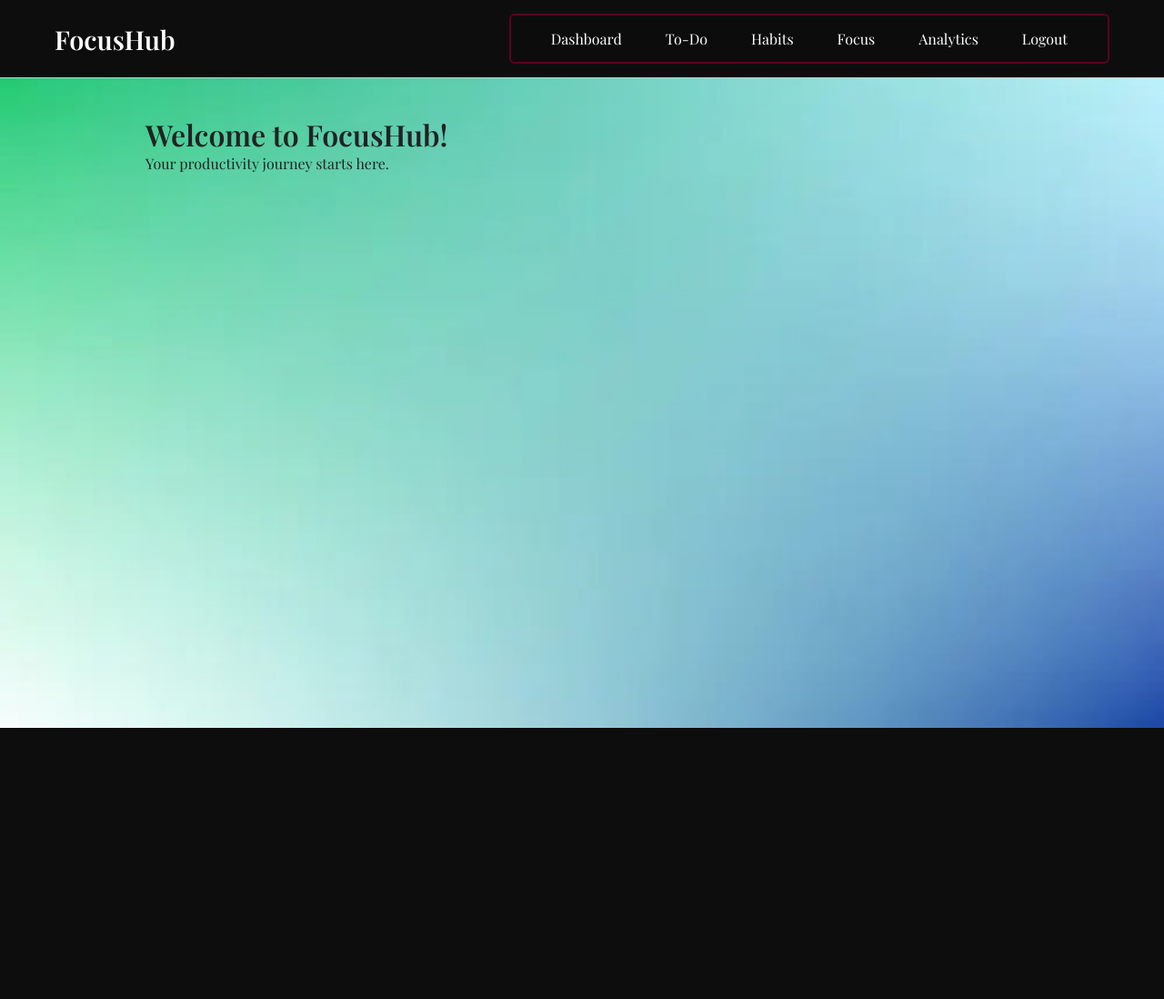
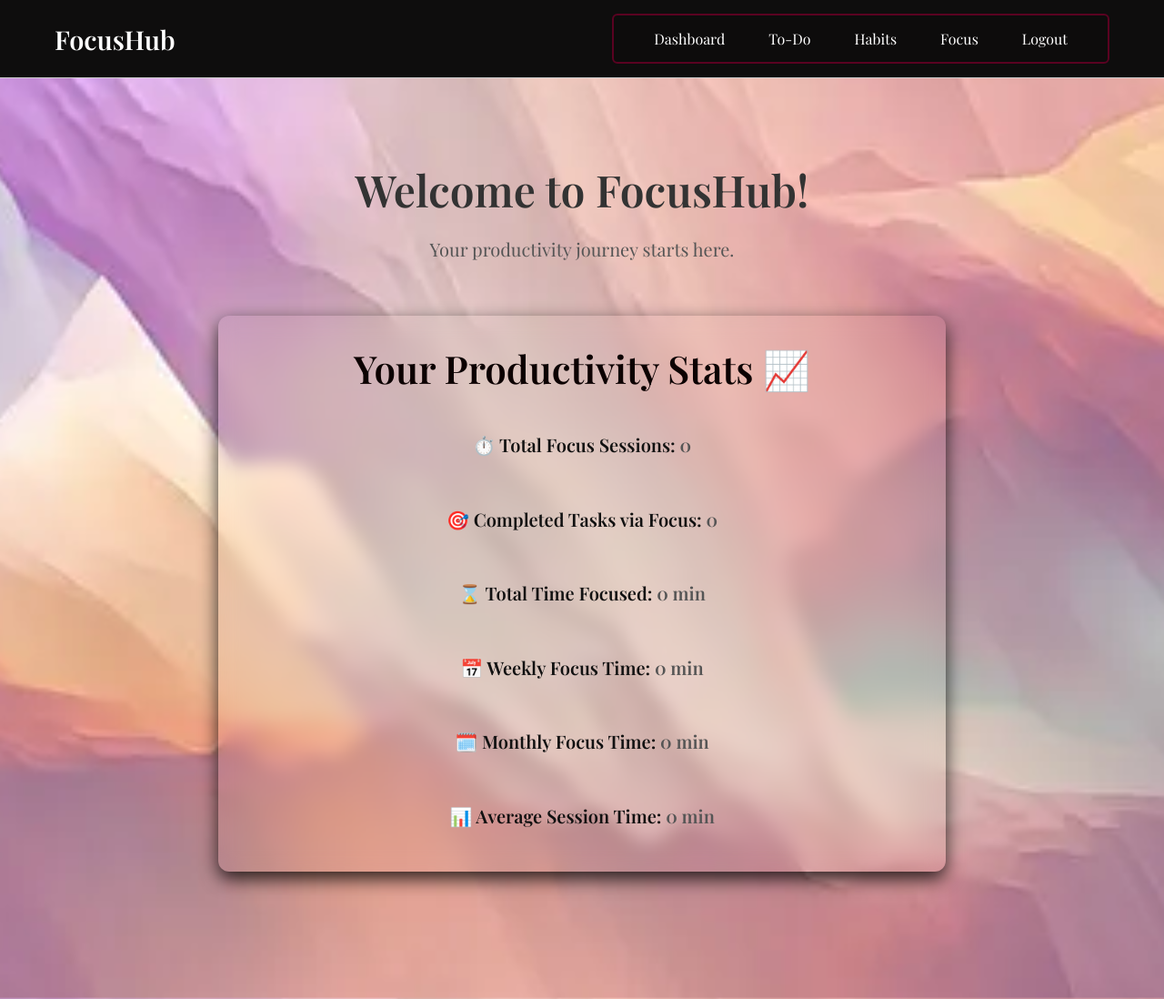
Before and after one commit to SpandanMukherjee/X-UberanceProj, a Django app: page /dashboard/ in a window 1280 px wide. Shown: the whole page at 91% size. Before the commit the page ends 800 px from the top, so only its background shows below. Run offline with Django 5.2, Linux system fonts and the light colour scheme; a user stored in the database is signed in; data comes from the database, SQL or seed files in the repository; both versions use the stored data as it was after the commit.

Commit message:
dashboard revamp

```diff
--- a/focushub/hub/urls.py
+++ b/focushub/hub/urls.py
@@ -11,7 +11,6 @@ urlpatterns = [
     path('habits/', views.habits_view, name='habits'),
     path('focus/', views.focus_view, name='focus'),
     path('focus/confirm/', views.confirm_focus_completion, name='confirm_focus_completion'),
-    path('analytics/', views.analytics_view, name='analytics'),
     path('delete/<int:task_id>/', views.delete_task, name='delete_task'),
     path('edit/<int:task_id>/', views.edit_task, name='edit_task'),
 ]
--- a/focushub/hub/views.py
+++ b/focushub/hub/views.py
@@ -48,7 +48,36 @@ def dashboard(request):
                 due_datetime = datetime.combine(due_day, time(hour=23, minute=59, second=59))
                 Task.objects.create(user=user, title=f"{habit.name} (Habit)", due_date=due_datetime, from_habit=habit)
 
-    return render(request, 'dashboard.html')
+    user = request.user
+    today = date.today()
+    week_start = today - timedelta(days=today.weekday())
+    month_start = today.replace(day=1)
+
+    sessions = FocusSession.objects.filter(user=user)
+    total_sessions = sessions.count()
+    completed_tasks = sessions.filter(task_completed=True).count()
+
+    total_duration = sessions.aggregate(Sum('duration'))['duration__sum'] or timedelta()
+    weekly_duration = sessions.filter(start_time__date__gte=week_start).aggregate(Sum('duration'))['duration__sum'] or timedelta()
+    monthly_duration = sessions.filter(start_time__date__gte=month_start).aggregate(Sum('duration'))['duration__sum'] or timedelta()
+
+    avg_duration = total_duration / total_sessions if total_sessions else timedelta()
+
+    def format_duration(td):
+        total_minutes = int(td.total_seconds() // 60)
+        hours, minutes = divmod(total_minutes, 60)
+        return f"{hours}h {minutes}m" if hours else f"{minutes} min"
+
+    context = {
+        'total_sessions': total_sessions,
+        'completed_tasks': completed_tasks,
+        'total_focus_time': format_duration(total_duration),
+        'weekly_focus_time': format_duration(weekly_duration),
+        'monthly_focus_time': format_duration(monthly_duration),
+        'avg_focus_time': format_duration(avg_duration),
+    }
+
+    return render(request, 'dashboard.html', context)
 
 @enforce_focus_lock
 def signup_view(request):
@@ -201,41 +230,6 @@ def confirm_focus_completion(request):
 
     return render(request, 'confirm_completion.html', {'session': session})
 
-
-@enforce_focus_lock
-@login_required
-def analytics_view(request):
-    user = request.user
-    today = date.today()
-    week_start = today - timedelta(days=today.weekday())
-    month_start = today.replace(day=1)
-
-    sessions = FocusSession.objects.filter(user=user)
-    total_sessions = sessions.count()
-    completed_tasks = sessions.filter(task_completed=True).count()
-
-    total_duration = sessions.aggregate(Sum('duration'))['duration__sum'] or timedelta()
-    weekly_duration = sessions.filter(start_time__date__gte=week_start).aggregate(Sum('duration'))['duration__sum'] or timedelta()
-    monthly_duration = sessions.filter(start_time__date__gte=month_start).aggregate(Sum('duration'))['duration__sum'] or timedelta()
-
-    avg_duration = total_duration / total_sessions if total_sessions else timedelta()
-
-    def format_duration(td):
-        total_minutes = int(td.total_seconds() // 60)
-        hours, minutes = divmod(total_minutes, 60)
-        return f"{hours}h {minutes}m" if hours else f"{minutes} min"
-
-    context = {
-        'total_sessions': total_sessions,
-        'completed_tasks': completed_tasks,
-        'total_focus_time': format_duration(total_duration),
-        'weekly_focus_time': format_duration(weekly_duration),
-        'monthly_focus_time': format_duration(monthly_duration),
-        'avg_focus_time': format_duration(avg_duration),
-    }
-
-    return render(request, 'analytics.html', context)
-
 @login_required
 @enforce_focus_lock
 def delete_task(request, task_id):
--- a/focushub/templates/base.html
+++ b/focushub/templates/base.html
@@ -21,7 +21,7 @@
         body {
             font-family: 'Playfair Display', serif;
             background-color: #f9f9f9;
-            background-image: url("{% static 'background2.jpg' %}");
+            background-image: url("{% static 'background.jpg' %}");
             background-size: cover;
             background-position: center;
             color: #222;
@@ -99,7 +99,6 @@
                         <li><a href="{% url 'todos' %}">To-Do</a></li>
                         <li><a href="{% url 'habits' %}">Habits</a></li>
                         <li><a href="{% url 'focus' %}">Focus</a></li>
-                        <li><a href="{% url 'analytics' %}">Analytics</a></li>
                         <li><a href="{% url 'logout' %}">Logout</a></li>
                     {% else %}
                         <li><a href="{% url 'login' %}">Login</a></li>
--- a/focushub/templates/dashboard.html
+++ b/focushub/templates/dashboard.html
@@ -1,12 +1,66 @@
 {% extends "base.html" %}
 {% block content %}
+<h1>Welcome to FocusHub!</h1>
+<p>Your productivity journey starts here.</p>
 <style>
-    body {
-        background-size: cover;
-        background-position: center;
+
+    h1{
+        text-align: center;
+        margin-top: 50px;
+        font-size: 48px;
+        color: #333;
+    }
+
+    p {
+        text-align: center;
+        font-size: 20px;
+        color: #555;
+        margin-top: 20px;
+    }
+
+    h2 {
+        text-align: center;
+        margin-bottom: 25px;
+        font-size: 42px;
+    }
+    .stats {
+        font-weight: bold;
+        color: #0c0101;
+        text-decoration-thickness: 2px;
+        text-decoration-style: double;
+    }
+    .analytics-container {
+        max-width: 800px;
+        margin: 60px auto;
+        padding: 30px;
+        border-radius: 12px;
+        background: transparent;
+        backdrop-filter: blur(10px);
+        box-shadow: 0 8px 20px rgba(0, 0, 0, 0.8);
         font-family: 'Playfair Display', serif;
+        text-align: center;
+    }
+    .analytics-stats {
+        font-size: 28px;
+        line-height: 2.2em;
+        color: #333;
+        font-weight: bold;
+    }
+
+    .analytics-stats strong {
+        color: #111;
     }
 </style>
-    <h1>Welcome to FocusHub!</h1>
-    <p>Your productivity journey starts here.</p>
+
+<div class="analytics-container">
+    <h2><span class="stats">Your Productivity Stats</span> 📈</h2>
+    <div class="analytics-stats">
+        <p>⏱️ <strong>Total Focus Sessions:</strong> {{ total_sessions }}</p>
+        <p>🎯 <strong>Completed Tasks via Focus:</strong> {{ completed_tasks }}</p>
+        <p>⌛ <strong>Total Time Focused:</strong> {{ total_focus_time }}</p>
+        <p>📅 <strong>Weekly Focus Time:</strong> {{ weekly_focus_time }}</p>
+        <p>🗓️ <strong>Monthly Focus Time:</strong> {{ monthly_focus_time }}</p>
+        <p>📊 <strong>Average Session Time:</strong> {{ avg_focus_time }}</p>
+    </div>
+</div>
 {% endblock %}
--- a/focushub/templates/registration/login.html
+++ b/focushub/templates/registration/login.html
@@ -1,6 +1,7 @@
 {% extends "base.html" %}
 {% load static %}
 {% block content %}
+
 <style>
     {% block header %}
     {% endblock %}
@@ -74,17 +75,22 @@
         margin-top: 20px;
         color: #222;
     }
+
 </style>
 
 <h1>FocusHub <img class="main-logo" src="{% static "C:\Users\ASUS\Desktop\X-UberanceProj\focushub\static\logo.png" %}"></h1>
+
 <div class="login-container">
     <h2>Login</h2>
+
     <form method="post">
         {% csrf_token %}
         {{ form.username }}
         {{ form.password }}
         <button type="submit" class="login-button">Login</button>
     </form>
+
     <p class="signup-link">Don't have an account? <a href="{% url 'signup' %}">Sign Up Here</a></p>
 </div>
+
 {% endblock %}
--- a/focushub/templates/registration/signup.html
+++ b/focushub/templates/registration/signup.html
@@ -1,6 +1,7 @@
 {% extends "base.html" %}
 {% load static %}
 {% block content %}
+
 <style>
 
     {% block header %}
```
Also changed, not shown: focushub/db.sqlite3, focushub/static/background.jpg (added), focushub/static/background3.jpg (added).
